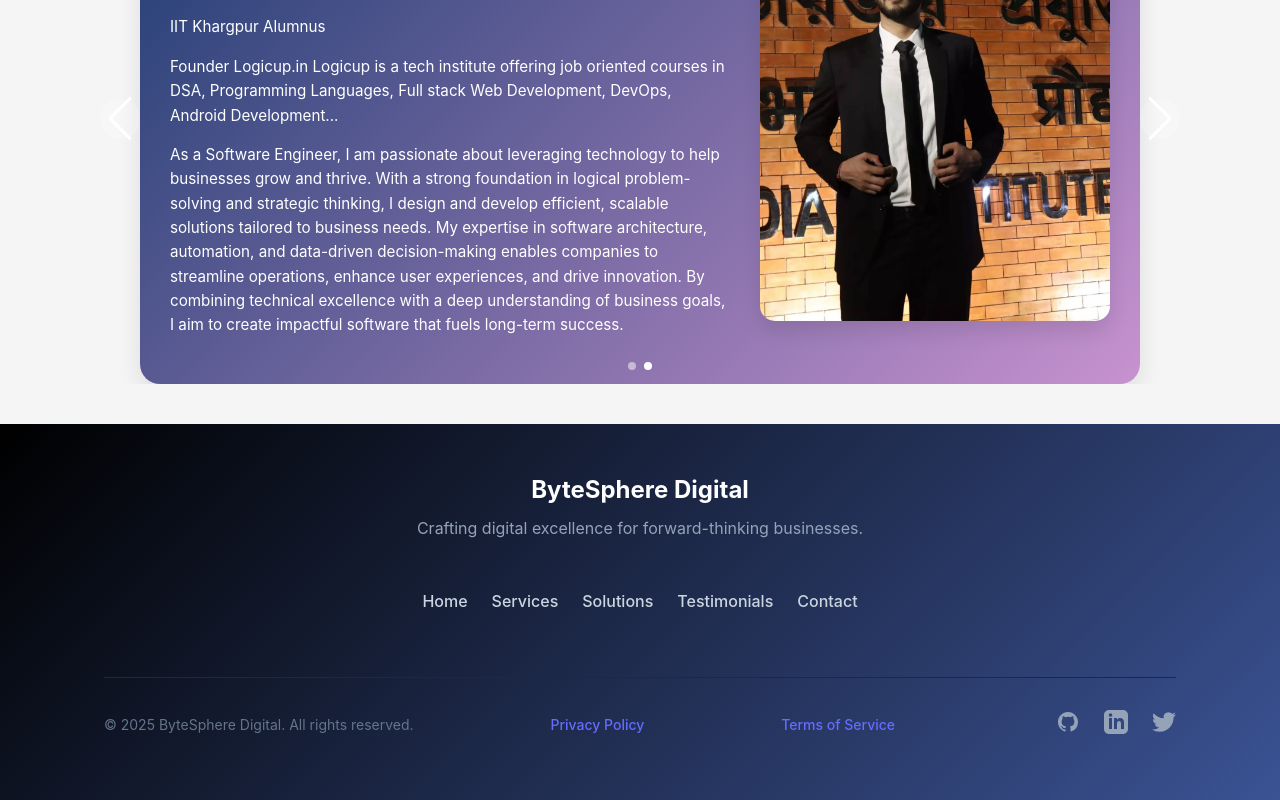
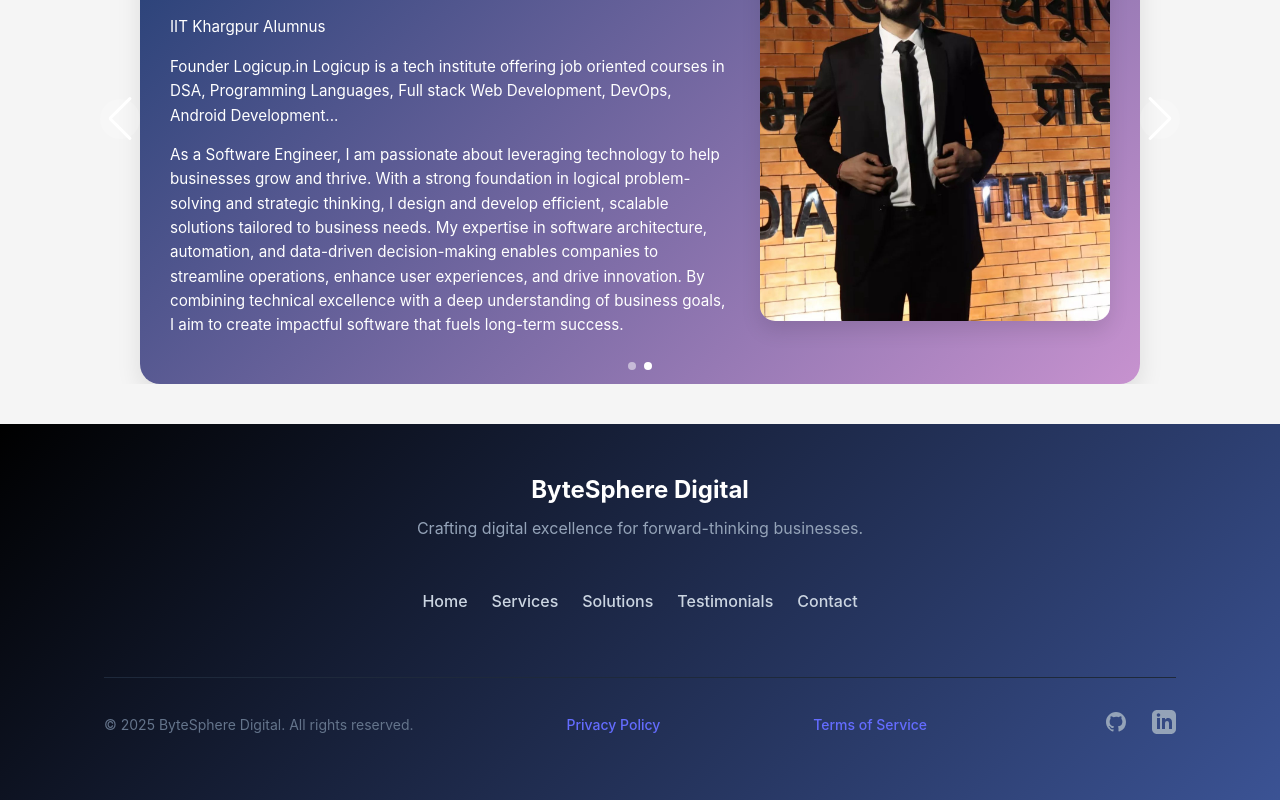
Before and after one commit to devYavya/BytesSphereDigitals, a React (Vite) app in the folder Your-Dev-Friend/: page / in a window 1280 px wide. Shown: the part 2770-3570 px from the top of the page. Built offline with nearby package versions, Linux system fonts and the light colour scheme.

Commit message:
Update Footer.tsx

```diff
--- a/Your-Dev-Friend/src/components/ui/Footer.tsx
+++ b/Your-Dev-Friend/src/components/ui/Footer.tsx
@@ -41,7 +41,7 @@ const Footer: React.FC = () => {
             {/* <h3 className="footer-heading">Connect</h3> */}
             <div className="footer-social-icons">
               <a
-                href="https://www.linkedin.com/company/bytespheredigital/"
+                href="https://github.com/devYavya/"
                 aria-label="GitHub"
                 className="footer-social-icon"
               >
@@ -59,7 +59,7 @@ const Footer: React.FC = () => {
                 </svg>
               </a>
               <a
-                href="https://linkedin.com/yavyasharma"
+                href="https://www.linkedin.com/company/bytespheredigital"
                 aria-label="LinkedIn"
                 className="footer-social-icon"
               >
@@ -72,20 +72,6 @@ const Footer: React.FC = () => {
                   <path d="M19 0h-14c-2.761 0-5 2.239-5 5v14c0 2.761 2.239 5 5 5h14c2.762 0 5-2.239 5-5v-14c0-2.761-2.238-5-5-5zm-11 19h-3v-11h3v11zm-1.5-12.268c-.966 0-1.75-.79-1.75-1.764s.784-1.764 1.75-1.764 1.75.79 1.75 1.764-.783 1.764-1.75 1.764zm13.5 12.268h-3v-5.604c0-3.368-4-3.113-4 0v5.604h-3v-11h3v1.765c1.396-2.586 7-2.777 7 2.476v6.759z" />
                 </svg>
               </a>
-              <a
-                href="https://twitter.com/devcraft"
-                aria-label="Twitter"
-                className="footer-social-icon"
-              >
-                <svg
-                  className="footer-icon"
-                  fill="currentColor"
-                  viewBox="0 0 24 24"
-                  aria-hidden="true"
-                >
-                  <path d="M23.953 4.57a10 10 0 01-2.825.775 4.958 4.958 0 002.163-2.723 9.99 9.99 0 01-3.159 1.207 4.92 4.92 0 00-8.384 4.482C7.69 8.095 4.067 6.13 1.64 3.162a4.822 4.822 0 00-.666 2.475c0 1.71.87 3.213 2.188 4.096a4.904 4.904 0 01-2.228-.616v.06a4.923 4.923 0 003.946 4.827 4.996 4.996 0 01-2.212.085 4.936 4.936 0 004.604 3.417 9.867 9.867 0 01-6.102 2.105c-.39 0-.779-.023-1.17-.067a13.995 13.995 0 007.557 2.209c9.053 0 13.998-7.496 13.998-13.985 0-.21 0-.42-.015-.63A9.935 9.935 0 0024 4.59z" />
-                </svg>
-              </a>
             </div>
           </div>
         </div>
```
